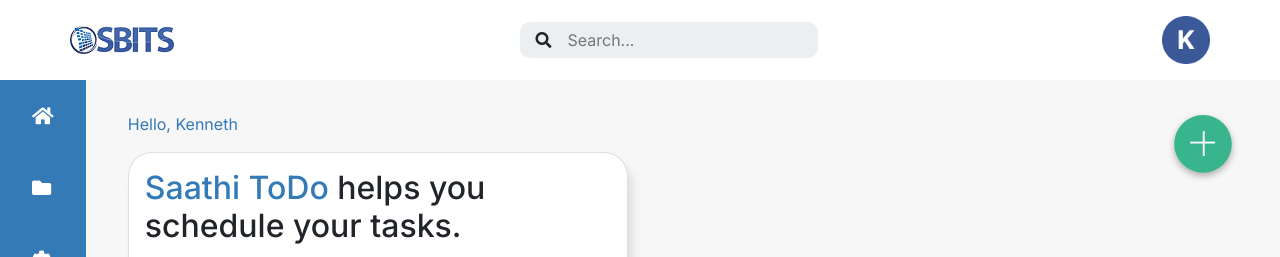
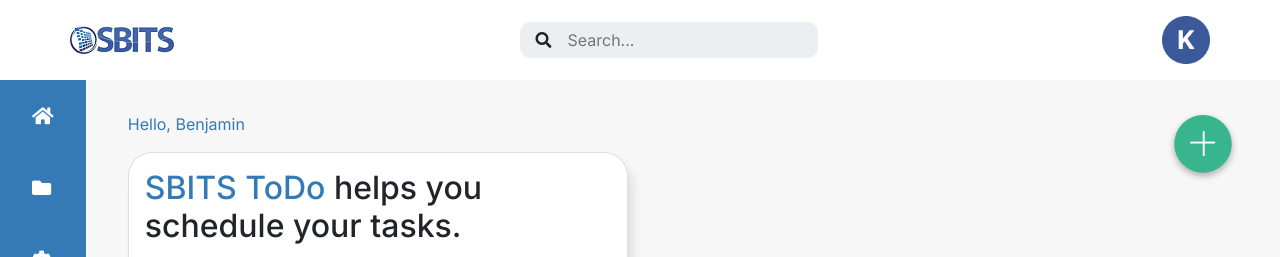
Before and after one commit to evansibok/sbit, a React (Create React App) app: page /dashboard in a window 1280 px wide. Shown: the top 257 px of the page. Built offline with nearby package versions, Linux system fonts and the light colour scheme; the HTML template or start-up script is replaced by a standard one.

Commit message:
dashboard

```diff
--- a/src/pages/dashboard/DHome.jsx
+++ b/src/pages/dashboard/DHome.jsx
@@ -8,10 +8,10 @@
   };
   return (
     <Wrapper className="">
-      <p className="my-3 text-primary">Hello, Kenneth</p>
+      <p className="my-3 text-primary">Hello, Benjamin</p>
       <div className="card home-card">
         <h3>
-          <span className="text-primary">Saathi ToDo</span> helps you <br />{" "}
+          <span className="text-primary">SBITS ToDo</span> helps you <br />{" "}
           schedule your tasks.
         </h3>
 
```
